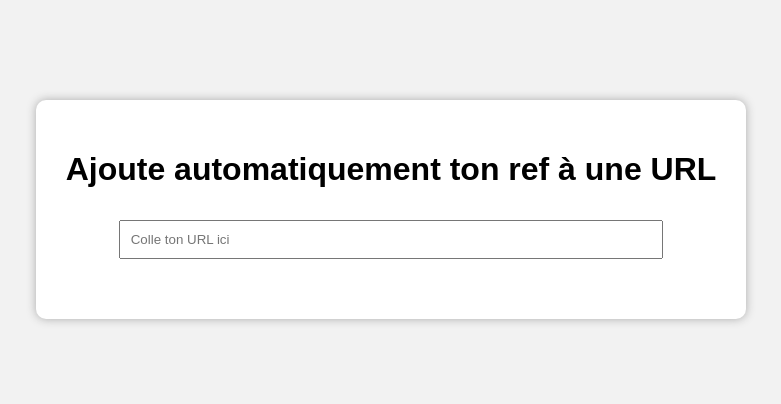
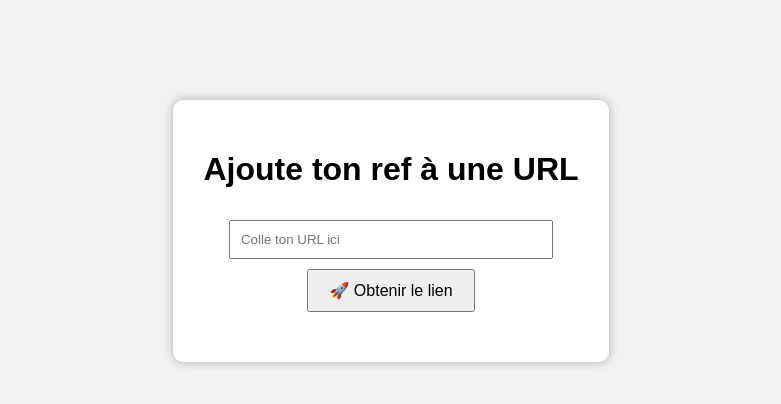
Before and after one commit to Aydak90/AddRef, a plain HTML site: page index.html in a window 1280 px wide. Shown: the whole page, without its empty margins (249-1030 px from the left). Drawn offline with Linux system fonts and the light colour scheme.

Commit message:
Update index.html

```diff
--- a/index.html
+++ b/index.html
@@ -7,8 +7,10 @@
 </head>
 <body>
   <div class="container">
-    <h1>Ajoute automatiquement ton ref à une URL</h1>
+    <h1>Ajoute ton ref à une URL</h1>
     <input type="text" id="urlInput" placeholder="Colle ton URL ici">
+    <br>
+    <button id="generateButton" onclick="generateModifiedURL()">🚀 Obtenir le lien</button>
 
     <p id="output"></p>
     <button id="copyButton" onclick="copyToClipboard()" style="display: none;">📋 Copier le lien</button>
```
